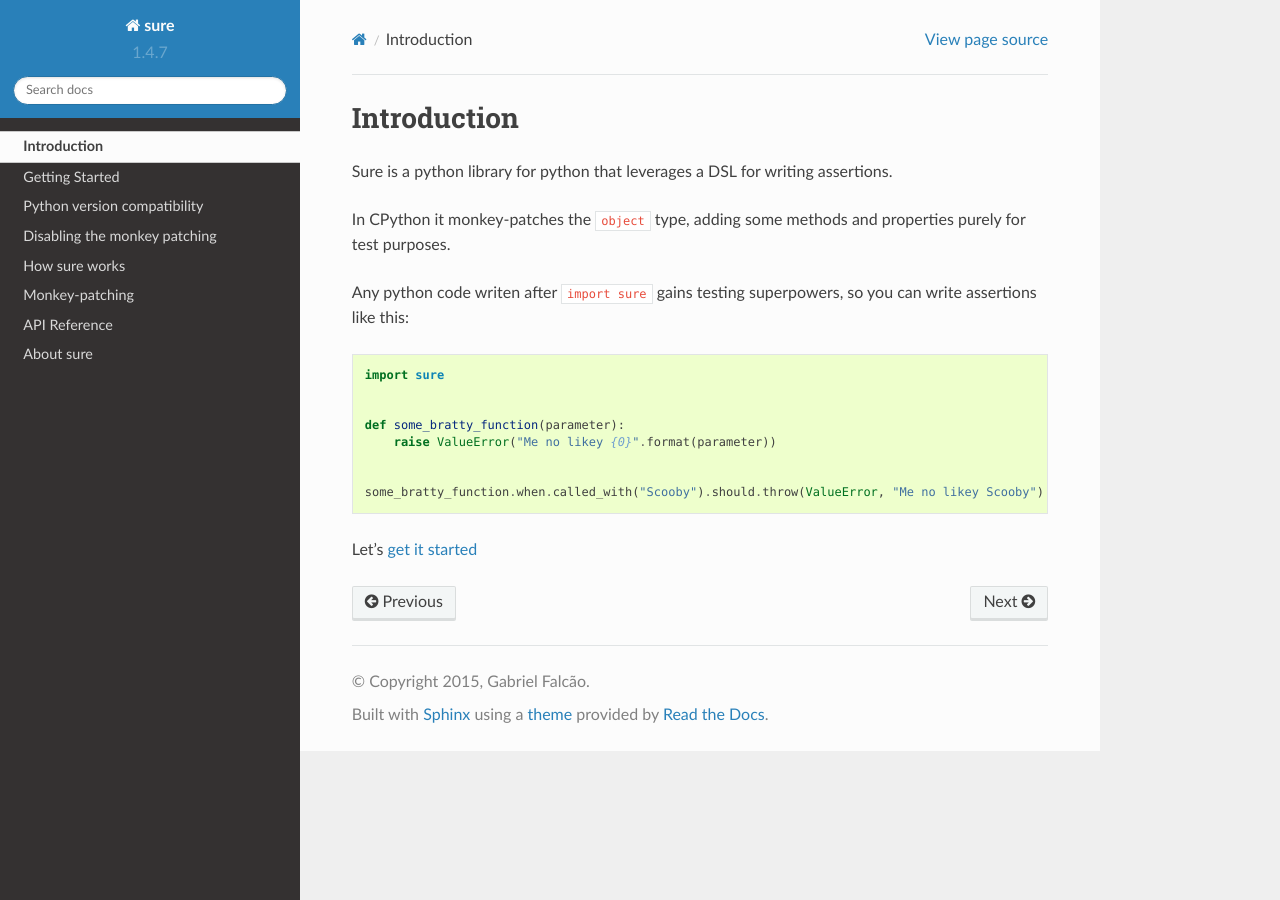
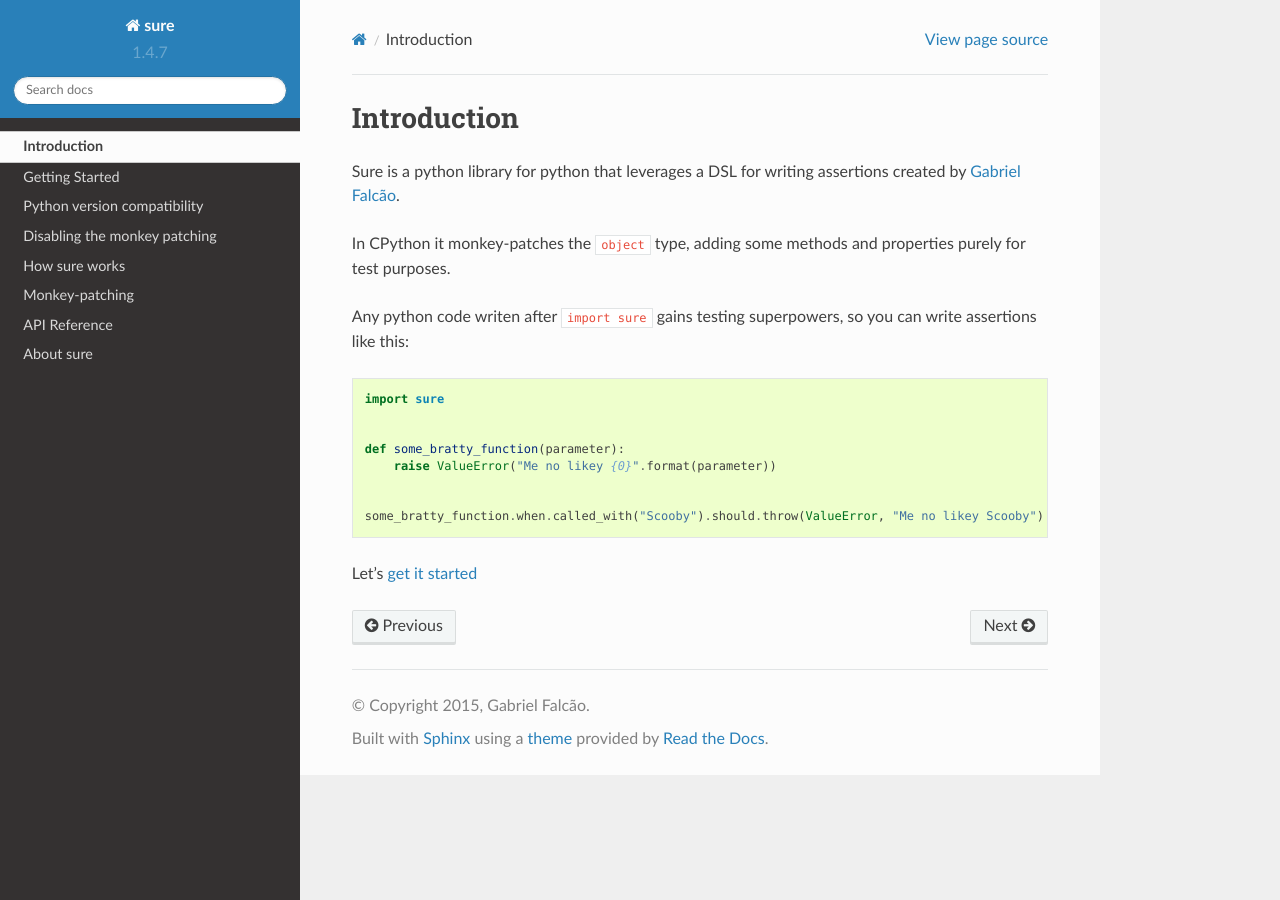
Before and after one commit to gabrielfalcao/sure, a Sphinx documentation site: the page built from docs/source/intro.rst, in a window 1280 px wide. Built offline with Sphinx 7.4.7 and the Read the Docs theme 2.0.0, drawn with Linux system fonts in a browser that asks for light colours; formulas are drawn with MathJax 3.

```diff
--- a/README.rst
+++ b/README.rst
@@ -39,8 +39,10 @@ sure
 .. image:: https://img.shields.io/badge/pydoc-web-ff69b4.svg
    :target: http://pydoc.net/sure
 
-An idiomatic testing library for python with powerful and flexible assertions. Sure
-is heavily inspired in `RSpec Expectations <http://rspec.info/documentation/3.5/rspec-expectations/>`_ and `should.js <https://github.com/shouldjs/should.js>`_
+An idiomatic testing library for python with powerful and flexible created by `Gabriel Falcão <https://github.com/gabrielfalcao>`_.
+Sure's developer experience is inspired and modeled after `RSpec Expectations
+<http://rspec.info/documentation/3.5/rspec-expectations/>`_ and
+`should.js <https://github.com/shouldjs/should.js>`_.
 
 Installing
 ----------
--- a/docs/source/intro.rst
+++ b/docs/source/intro.rst
@@ -2,7 +2,7 @@ Introduction
 ============
 
 Sure is a python library for python that leverages a DSL for writing
-assertions.
+assertions created by `Gabriel Falcão <https://github.com/gabrielfalcao>`_.
 
 In CPython it monkey-patches the ``object`` type, adding some methods
 and properties purely for test purposes.
```
Also changed, not shown: sure/__init__.py (+9 -10 lines).
